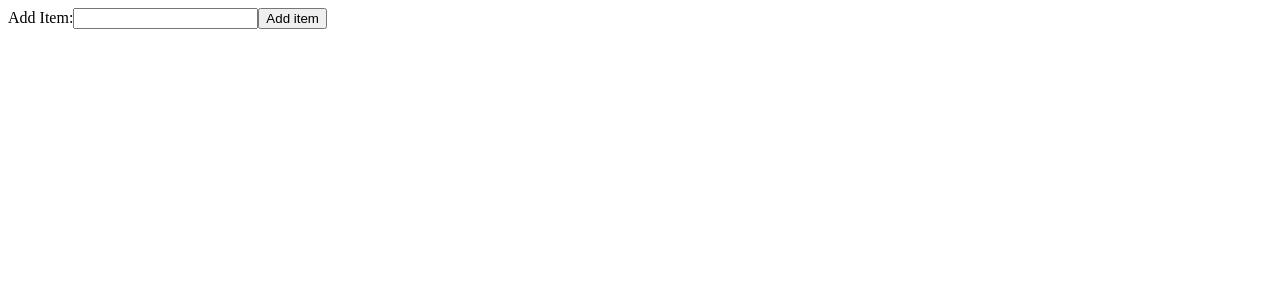
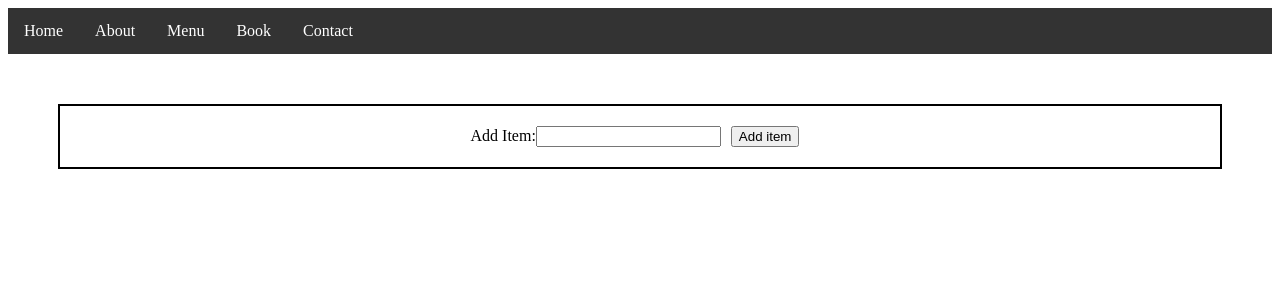
Before and after one commit to darioavila2022/react-restaurant-app, a React (Create React App) app: page /contact in a window 1280 px wide. Shown: the top 300 px of the page. Built offline with nearby package versions, Linux system fonts and the light colour scheme.

Commit message:
Navbar routes

```diff
--- a/src/App.js
+++ b/src/App.js
@@ -1,11 +1,29 @@
+import { BrowserRouter as Router, Route, Routes } from "react-router-dom";
+// import ReactDOM from 'react-dom/client';
+
 import './App.css';
-import ReactDOM from 'react-dom/client';
-import Contact from './views/contact/Contact';
+
+import Home from './views/home/Home';
+import Menu from './views/menu/Menu';
+import About from './views/about/About';
+import Book from './views/book/Book';
+import Contact from './views/contact/Contact'
+
+import Navbar from './components/navbar/Navbar';
 
 function App() {
   return (
-    <div>
-      <Contact />
+    <div className="App">
+      <Navbar />
+      <Router>
+        <Routes>
+          <Route path="/" element={<Home />} />
+          <Route path="/about" element={<About />} />
+          <Route path="/menu" element={<Menu />} />
+          <Route path="/book" element={<Book />} />
+          <Route path="/contact" element={<Contact />} />
+        </Routes>
+      </Router>
     </div>
   );
 }
--- a/src/components/Navbar/Navbar.js
+++ b/src/components/Navbar/Navbar.js
@@ -0,0 +1,19 @@
+import React from 'react';
+import './navbar.css';
+
+function Navbar() {
+
+  return (
+    <nav className="navbar">
+      <ul>
+        <li><a href="/">Home</a></li>
+        <li><a href="/about">About</a></li>
+        <li><a href="/Menu">Menu</a></li>
+        <li><a href="/book">Book</a></li>
+        <li><a href="/contact">Contact</a></li>
+      </ul>
+    </nav>
+  );
+}
+
+export default Navbar;
--- a/src/components/Navbar/navbar.css
+++ b/src/components/Navbar/navbar.css
@@ -0,0 +1,23 @@
+ul {
+    list-style-type: none;
+    margin: 0;
+    padding: 0;
+    overflow: hidden;
+    background-color: #333;
+  }
+
+  li {
+    float: left;
+  }
+
+  li a {
+    display: block;
+    color: white;
+    text-align: center;
+    padding: 14px 16px;
+    text-decoration: none;
+  }
+
+  li a:hover {
+    background-color: #111;
+  }
--- a/src/components/form/Form.js
+++ b/src/components/form/Form.js
@@ -1,5 +1,7 @@
 import React, { useState } from "react"
 import { Firestore } from "@firebase/firestore";
+
+import './form.css'
 
 function Form () {
 
--- a/src/components/form/form.css
+++ b/src/components/form/form.css
@@ -0,0 +1,3 @@
+button {
+    margin: 0px 10px 0px 10px;
+}
--- a/src/views/contact/Contact.js
+++ b/src/views/contact/Contact.js
@@ -1,9 +1,11 @@
 import React from "react";
 import Form from "../../components/form/Form";
 
+import './contact.css'
+
 function Contact () {
     return (
-        <div>
+        <div className='form'>
             <Form />
         </div>
     )
--- a/src/views/contact/contact.css
+++ b/src/views/contact/contact.css
@@ -0,0 +1,5 @@
+.form {
+    margin: 50px;
+    padding: 20px;
+    border: 2px solid black;
+}
```
Also changed, not shown: src/views/menu/Menu.js (renamed from src/views/menu/Home.js), src/views/menu/home.css (deleted), src/views/menu/menu.css (added).
